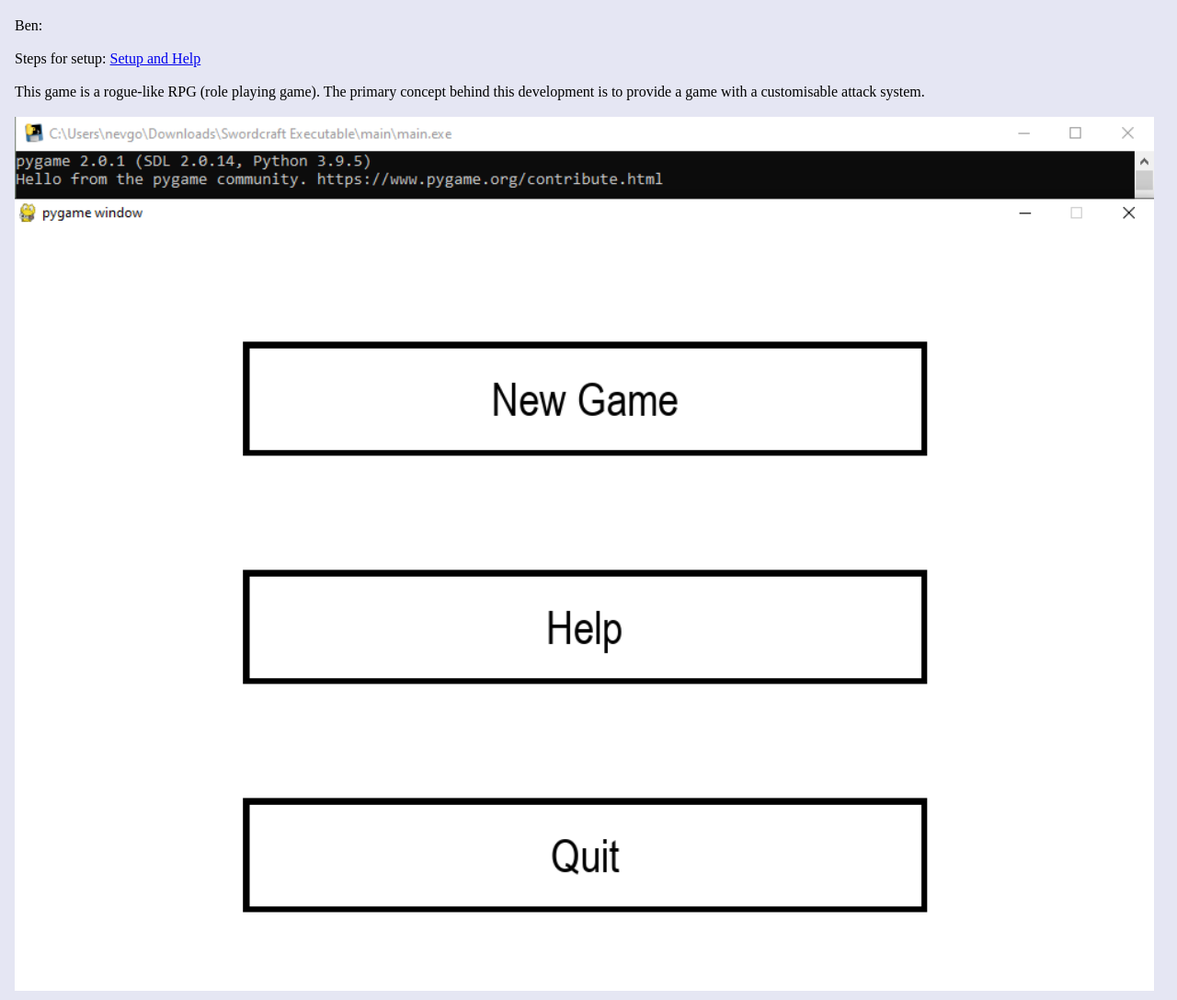
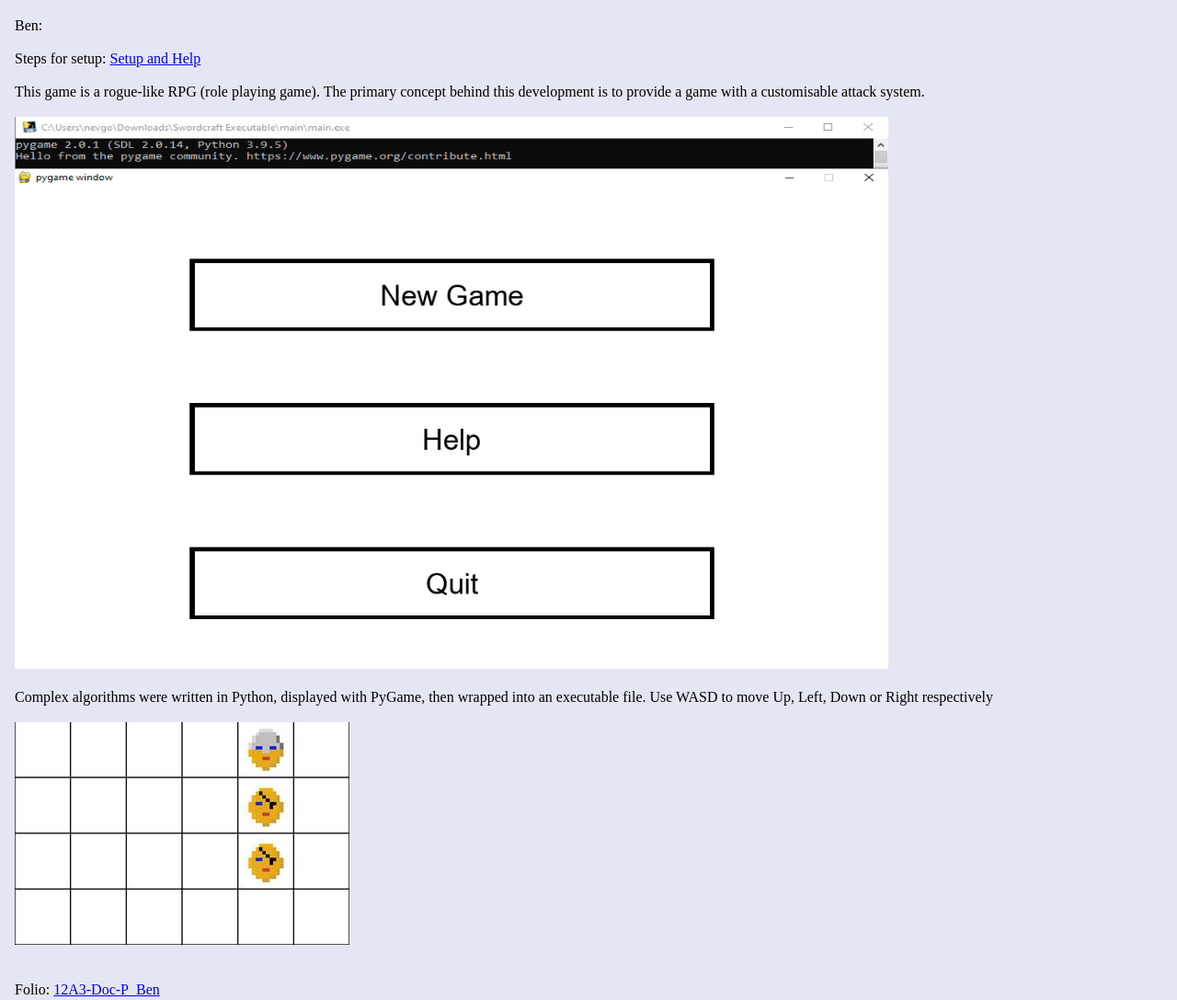
Before and after one commit to bwattle/StudentProjects, a plain HTML site: page A_SDD.html in a window 1280 px wide. Shown: the part 10220-11307 px from the top of the page at 92% size. Drawn offline with Linux system fonts and the light colour scheme.

Commit message:
SDD: 1 image reduced in size to allow a wider page

```diff
--- a/A_SDD.html
+++ b/A_SDD.html
@@ -283,7 +283,7 @@
         <br>
         This game is a rogue-like RPG (role playing game). The primary concept behind this development is to provide a game with a customisable attack system.<br>
         <br>
-        <img alt="Image of Swordcraft front page" src="images/12A3-2021/Swordcraft-999x766-PNG.png" height="950" /><br>
+        <img alt="Image of Swordcraft front page" src="images/12A3-2021/Swordcraft-999x766-PNG.png" height="600" width="950" /><br>
         <br>
         Complex algorithms were written in Python, displayed with PyGame, then wrapped into an executable file. Use WASD to move Up, Left, Down or Right respectively<br>
         <br>
```
